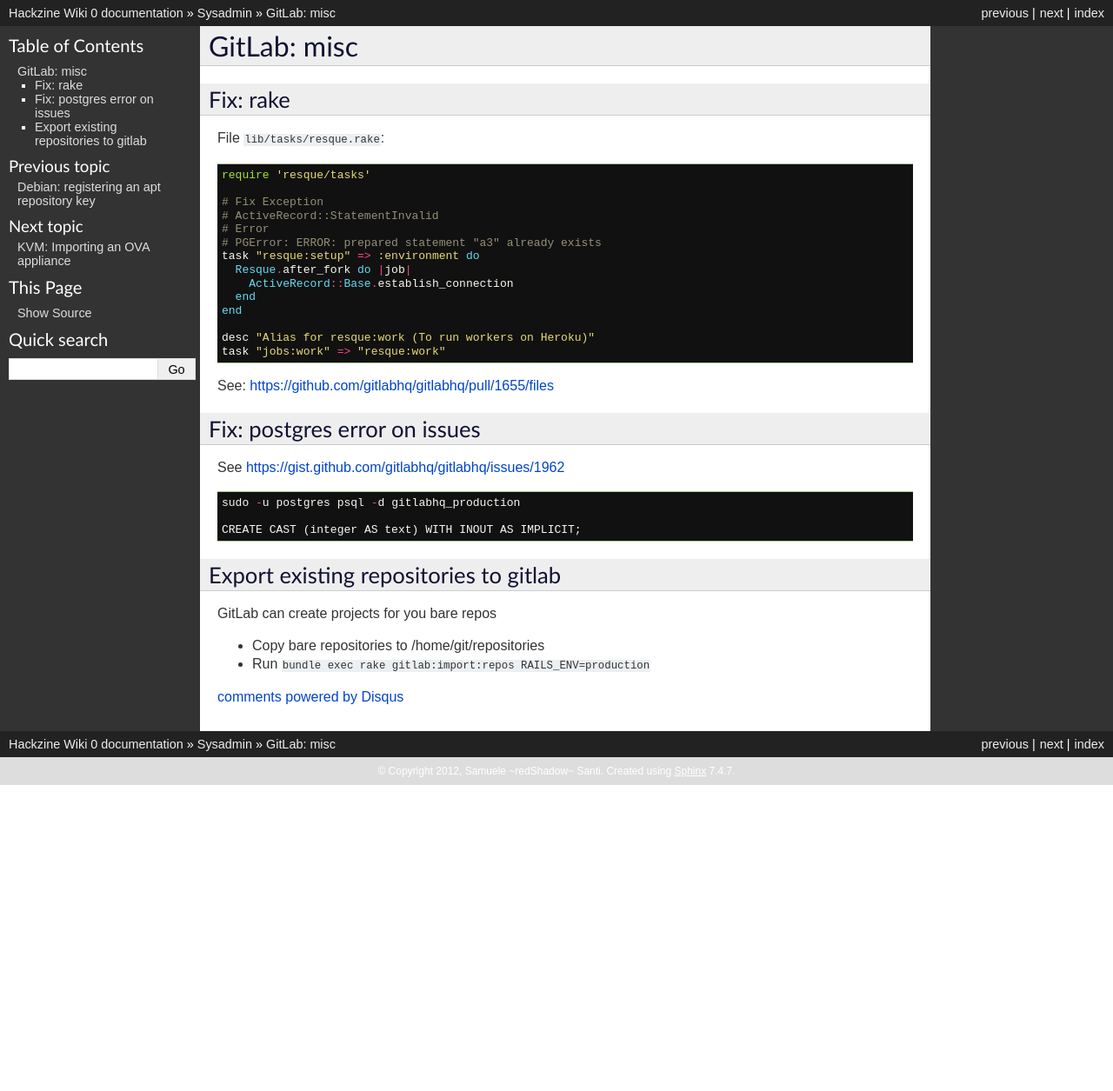
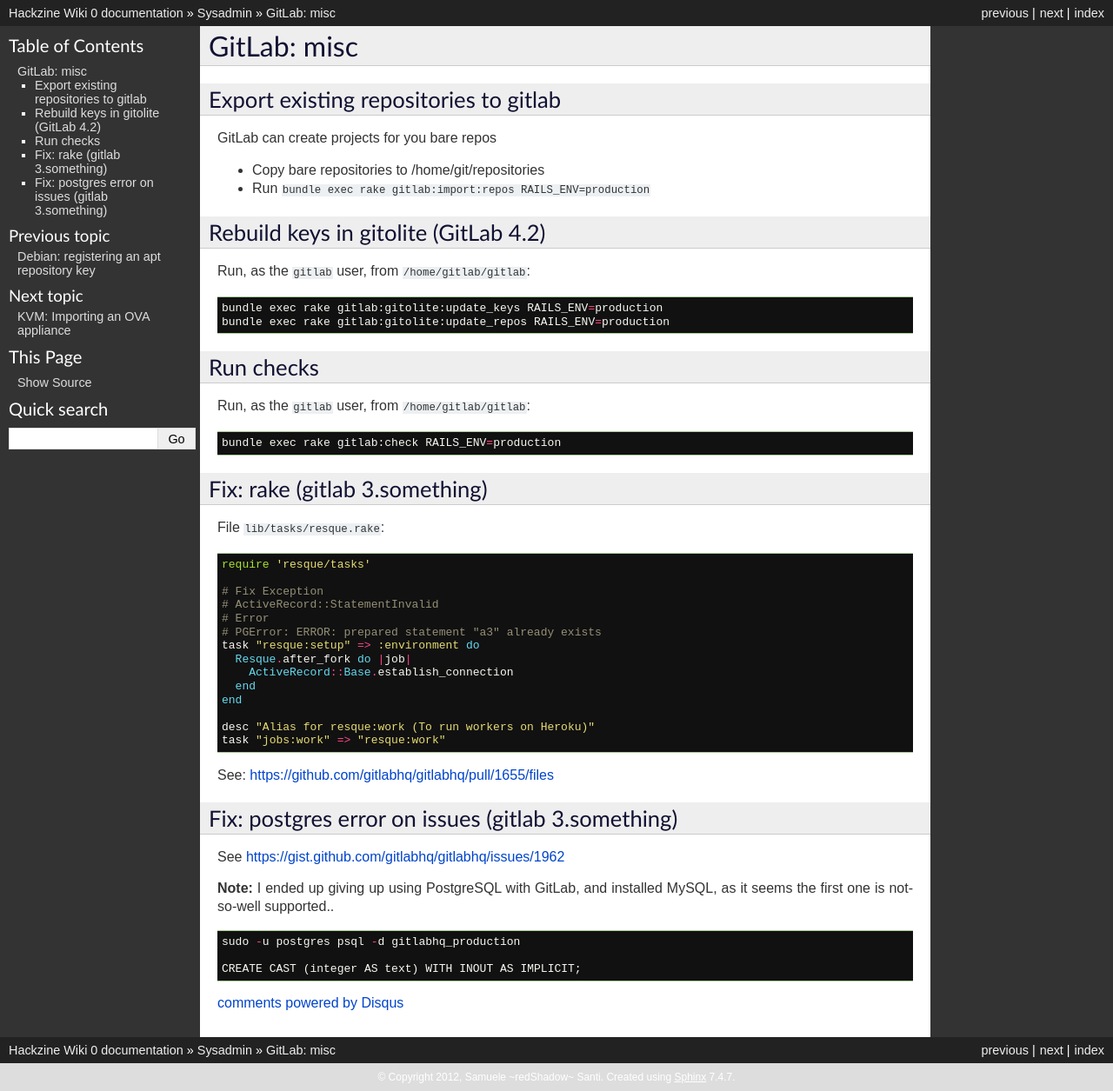
Before and after one commit to rshk/wiki.hackzine.org, a Sphinx documentation site: the page built from source/sysadmin/gitlab-misc.rst, in a window 1280 px wide. Shown: the whole page at 87% size. Built offline with Sphinx 7.4.7, drawn with Linux system fonts in a browser that asks for light colours; formulas are drawn with MathJax 3; comment, search, counter and statistics services are not loaded; before the commit the page ends 903 px from its top, so only the background shows below that.

Commit message:
Improved GitLab/Misc page

```diff
--- a/source/sysadmin/gitlab-misc.rst
+++ b/source/sysadmin/gitlab-misc.rst
@@ -1,8 +1,34 @@
 GitLab: misc
-####
+############
 
-Fix: rake
-====
+Export existing repositories to gitlab
+======================================
+
+GitLab can create projects for you bare repos
+
+* Copy bare repositories to /home/git/repositories
+* Run ``bundle exec rake gitlab:import:repos RAILS_ENV=production``
+
+
+Rebuild keys in gitolite (GitLab 4.2)
+=====================================
+
+Run, as the ``gitlab`` user, from ``/home/gitlab/gitlab``::
+
+    bundle exec rake gitlab:gitolite:update_keys RAILS_ENV=production
+    bundle exec rake gitlab:gitolite:update_repos RAILS_ENV=production
+
+
+Run checks
+==========
+
+Run, as the ``gitlab`` user, from ``/home/gitlab/gitlab``::
+
+    bundle exec rake gitlab:check RAILS_ENV=production
+
+
+Fix: rake (gitlab 3.something)
+==============================
 
 File ``lib/tasks/resque.rake``:
 
@@ -26,23 +52,16 @@
 See: https://github.com/gitlabhq/gitlabhq/pull/1655/files
 
 
-
-Fix: postgres error on issues
-====
+Fix: postgres error on issues (gitlab 3.something)
+==================================================
 
 See https://gist.github.com/gitlabhq/gitlabhq/issues/1962
+
+**Note:** I ended up giving up using PostgreSQL with GitLab, and installed
+MySQL, as it seems the first one is not-so-well supported..
 
 ::
 
     sudo -u postgres psql -d gitlabhq_production
 
     CREATE CAST (integer AS text) WITH INOUT AS IMPLICIT;
-
-
-Export existing repositories to gitlab
-====
-
-GitLab can create projects for you bare repos
-
-* Copy bare repositories to /home/git/repositories
-* Run ``bundle exec rake gitlab:import:repos RAILS_ENV=production``
```
